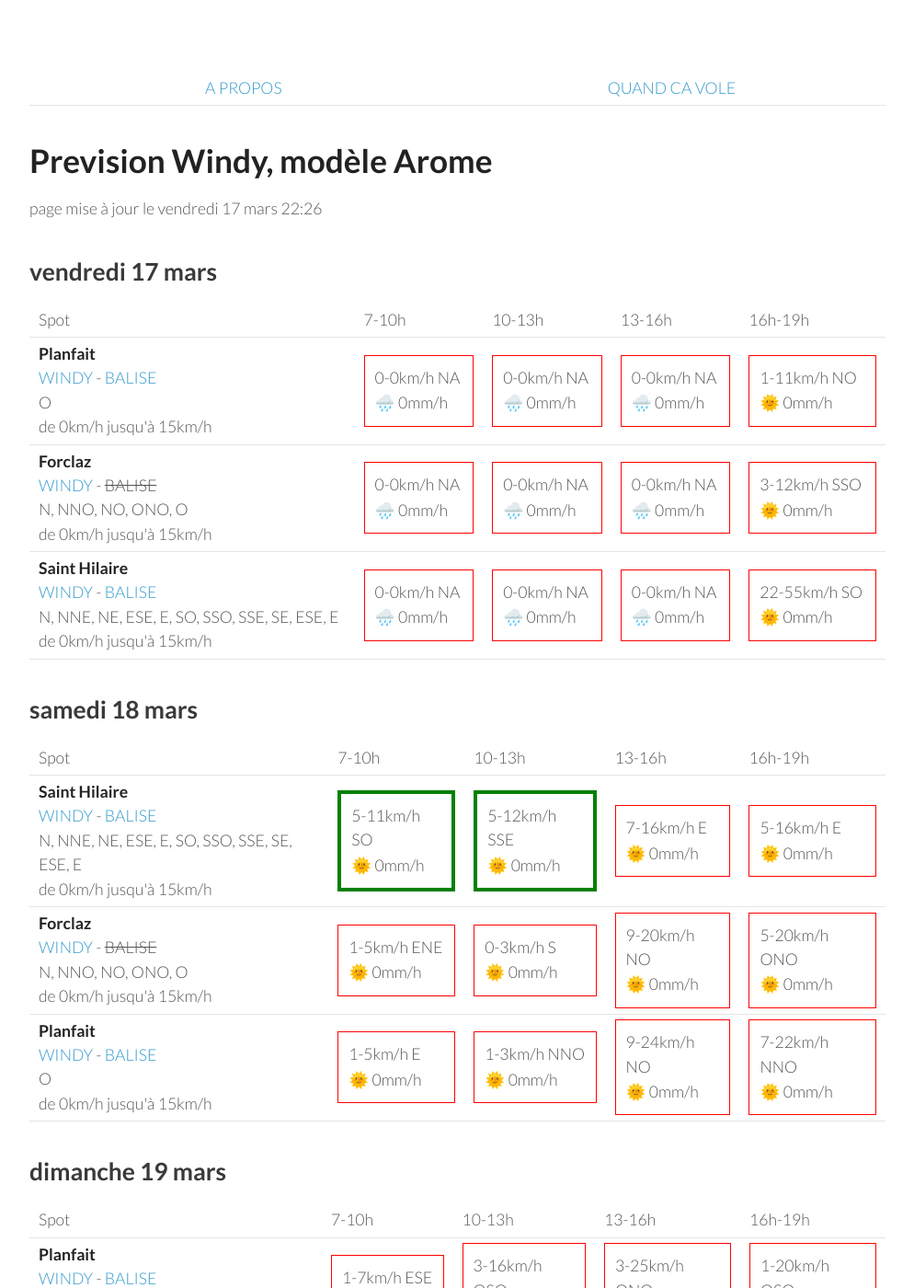
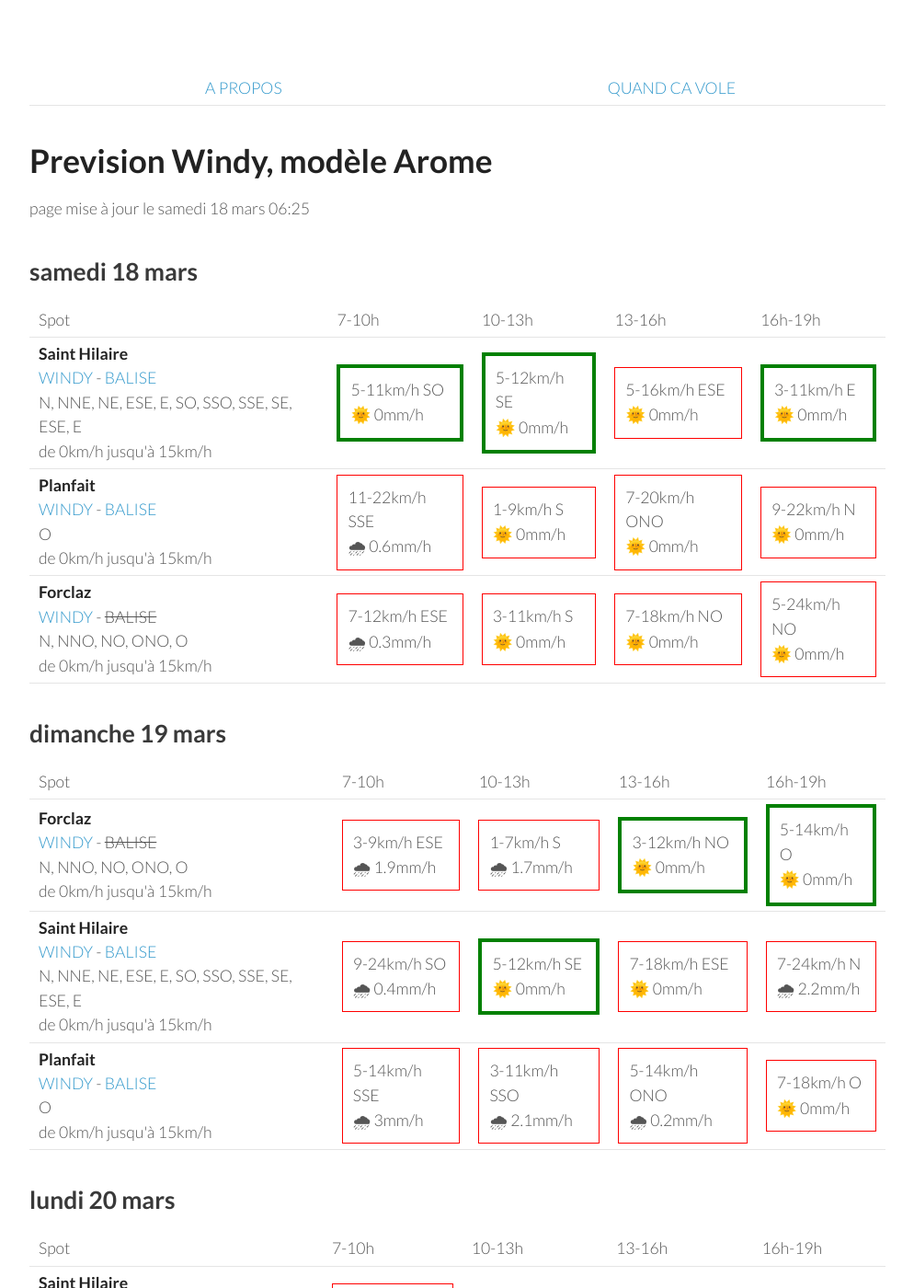
Before and after one commit to parapente-dans-le-nord/parapente-dans-le-nord.github.io, a Jekyll site: the page built from alpes_nord.markdown, in a window 1280 px wide and 1400 px high. Shown: the whole window at 92% size, without its empty margins (26-1020 px from the left). Built offline with Jekyll 4.4.1, drawn with Linux system fonts in a browser that asks for light colours; some of the changed text lies outside the part shown.

Commit message:
update index.markdown

```diff
--- a/alpes_nord.markdown
+++ b/alpes_nord.markdown
@@ -7,51 +7,8 @@ title:  "Tous les spots"
 {: .links}
 
 # Prevision Windy, modèle Arome
-page mise à jour le vendredi 17 mars 22:26
+page mise à jour le samedi 18 mars 06:25
 
-## vendredi 17 mars
-
-{::nomarkdown}
-<table>
-  <tbody>
-    <tr>
-      <td>Spot</td>
-      <td>7-10h</td>
-      <td>10-13h</td>
-      <td>13-16h</td>
-      <td>16h-19h</td>
-    </tr>
-<tr>
-        <td><strong>Planfait</strong><br><a href="https://windy.com/45.853/6.223?45.415,6.223,8">WINDY</a> - <span class=""><a href="https://www.openwindmap.org/PP496">BALISE</a> </span><br> <span class="vent-favorable">O</span><br><span class="force-vent">de 0km/h jusqu'à 15km/h</span> </td>
-
-            <td><div class="not-flyable"><p>0-0km/h NA</p><p>🌧️ 0mm/h</p></div></td>
-            <td><div class="not-flyable"><p>0-0km/h NA</p><p>🌧️ 0mm/h</p></div></td>
-            <td><div class="not-flyable"><p>0-0km/h NA</p><p>🌧️ 0mm/h</p></div></td>
-            <td><div class="not-flyable"><p>1-11km/h NO</p><p>🌞 0mm/h</p></div></td>
-
-    </tr>
-<tr>
-        <td><strong>Forclaz</strong><br><a href="https://windy.com/45.814/6.247?45.375,6.246,8,m:eVwaglz">WINDY</a> - <span class="no-balise"> BALISE </span><br> <span class="vent-favorable">N, NNO, NO, ONO, O</span><br><span class="force-vent">de 0km/h jusqu'à 15km/h</span> </td>
-
-            <td><div class="not-flyable"><p>0-0km/h NA</p><p>🌧️ 0mm/h</p></div></td>
-            <td><div class="not-flyable"><p>0-0km/h NA</p><p>🌧️ 0mm/h</p></div></td>
-            <td><div class="not-flyable"><p>0-0km/h NA</p><p>🌧️ 0mm/h</p></div></td>
-            <td><div class="not-flyable"><p>3-12km/h SSO</p><p>🌞 0mm/h</p></div></td>
-
-    </tr>
-<tr>
-        <td><strong>Saint Hilaire</strong><br><a href="https://windy.com/45.307/5.888?45.087,5.889,9,m:eUFagkX">WINDY</a> - <span class=""><a href="http://www.balisemeteo.com/balise.php?idBalise=61">BALISE</a> </span><br> <span class="vent-favorable">N, NNE, NE, ESE, E, SO, SSO, SSE, SE, ESE, E</span><br><span class="force-vent">de 0km/h jusqu'à 15km/h</span> </td>
-
-            <td><div class="not-flyable"><p>0-0km/h NA</p><p>🌧️ 0mm/h</p></div></td>
-            <td><div class="not-flyable"><p>0-0km/h NA</p><p>🌧️ 0mm/h</p></div></td>
-            <td><div class="not-flyable"><p>0-0km/h NA</p><p>🌧️ 0mm/h</p></div></td>
-            <td><div class="not-flyable"><p>22-55km/h SO</p><p>🌞 0mm/h</p></div></td>
-
-    </tr>
-
-</tbody>
-</table>
-{:/}
 ## samedi 18 mars
 
 {::nomarkdown}
@@ -68,29 +25,29 @@ page mise à jour le vendredi 17 mars 22:26
         <td><strong>Saint Hilaire</strong><br><a href="https://windy.com/45.307/5.888?45.087,5.889,9,m:eUFagkX">WINDY</a> - <span class=""><a href="http://www.balisemeteo.com/balise.php?idBalise=61">BALISE</a> </span><br> <span class="vent-favorable">N, NNE, NE, ESE, E, SO, SSO, SSE, SE, ESE, E</span><br><span class="force-vent">de 0km/h jusqu'à 15km/h</span> </td>
 
             <td><div class="flyable"><p>5-11km/h SO</p><p>🌞 0mm/h</p></div></td>
-            <td><div class="flyable"><p>5-12km/h SSE</p><p>🌞 0mm/h</p></div></td>
-            <td><div class="not-flyable"><p>7-16km/h E</p><p>🌞 0mm/h</p></div></td>
-            <td><div class="not-flyable"><p>5-16km/h E</p><p>🌞 0mm/h</p></div></td>
+            <td><div class="flyable"><p>5-12km/h SE</p><p>🌞 0mm/h</p></div></td>
+            <td><div class="not-flyable"><p>5-16km/h ESE</p><p>🌞 0mm/h</p></div></td>
+            <td><div class="flyable"><p>3-11km/h E</p><p>🌞 0mm/h</p></div></td>
+
+
+    </tr>
+<tr>
+        <td><strong>Planfait</strong><br><a href="https://windy.com/45.853/6.223?45.415,6.223,8">WINDY</a> - <span class=""><a href="https://www.openwindmap.org/PP496">BALISE</a> </span><br> <span class="vent-favorable">O</span><br><span class="force-vent">de 0km/h jusqu'à 15km/h</span> </td>
+
+            <td><div class="not-flyable"><p>11-22km/h SSE</p><p>🌧 0.6mm/h</p></div></td>
+            <td><div class="not-flyable"><p>1-9km/h S</p><p>🌞 0mm/h</p></div></td>
+            <td><div class="not-flyable"><p>7-20km/h ONO</p><p>🌞 0mm/h</p></div></td>
+            <td><div class="not-flyable"><p>9-22km/h N</p><p>🌞 0mm/h</p></div></td>
 
 
     </tr>
 <tr>
         <td><strong>Forclaz</strong><br><a href="https://windy.com/45.814/6.247?45.375,6.246,8,m:eVwaglz">WINDY</a> - <span class="no-balise"> BALISE </span><br> <span class="vent-favorable">N, NNO, NO, ONO, O</span><br><span class="force-vent">de 0km/h jusqu'à 15km/h</span> </td>
 
-            <td><div class="not-flyable"><p>1-5km/h ENE</p><p>🌞 0mm/h</p></div></td>
-            <td><div class="not-flyable"><p>0-3km/h S</p><p>🌞 0mm/h</p></div></td>
-            <td><div class="not-flyable"><p>9-20km/h NO</p><p>🌞 0mm/h</p></div></td>
-            <td><div class="not-flyable"><p>5-20km/h ONO</p><p>🌞 0mm/h</p></div></td>
-
-
-    </tr>
-<tr>
-        <td><strong>Planfait</strong><br><a href="https://windy.com/45.853/6.223?45.415,6.223,8">WINDY</a> - <span class=""><a href="https://www.openwindmap.org/PP496">BALISE</a> </span><br> <span class="vent-favorable">O</span><br><span class="force-vent">de 0km/h jusqu'à 15km/h</span> </td>
-
-            <td><div class="not-flyable"><p>1-5km/h E</p><p>🌞 0mm/h</p></div></td>
-            <td><div class="not-flyable"><p>1-3km/h NNO</p><p>🌞 0mm/h</p></div></td>
-            <td><div class="not-flyable"><p>9-24km/h NO</p><p>🌞 0mm/h</p></div></td>
-            <td><div class="not-flyable"><p>7-22km/h NNO</p><p>🌞 0mm/h</p></div></td>
+            <td><div class="not-flyable"><p>7-12km/h ESE</p><p>🌧 0.3mm/h</p></div></td>
+            <td><div class="not-flyable"><p>3-11km/h S</p><p>🌞 0mm/h</p></div></td>
+            <td><div class="not-flyable"><p>7-18km/h NO</p><p>🌞 0mm/h</p></div></td>
+            <td><div class="not-flyable"><p>5-24km/h NO</p><p>🌞 0mm/h</p></div></td>
 
 
     </tr>
@@ -111,32 +68,32 @@ page mise à jour le vendredi 17 mars 22:26
       <td>16h-19h</td>
     </tr>
 <tr>
-        <td><strong>Planfait</strong><br><a href="https://windy.com/45.853/6.223?45.415,6.223,8">WINDY</a> - <span class=""><a href="https://www.openwindmap.org/PP496">BALISE</a> </span><br> <span class="vent-favorable">O</span><br><span class="force-vent">de 0km/h jusqu'à 15km/h</span> </td>
+        <td><strong>Forclaz</strong><br><a href="https://windy.com/45.814/6.247?45.375,6.246,8,m:eVwaglz">WINDY</a> - <span class="no-balise"> BALISE </span><br> <span class="vent-favorable">N, NNO, NO, ONO, O</span><br><span class="force-vent">de 0km/h jusqu'à 15km/h</span> </td>
 
-            <td><div class="not-flyable"><p>1-7km/h ESE</p><p>🌧 1.1mm/h</p></div></td>
-            <td><div class="not-flyable"><p>3-16km/h OSO</p><p>🌧 0.2mm/h</p></div></td>
-            <td><div class="not-flyable"><p>3-25km/h ONO</p><p>🌧 1mm/h</p></div></td>
-            <td><div class="not-flyable"><p>1-20km/h OSO</p><p>🌞 0mm/h</p></div></td>
+            <td><div class="not-flyable"><p>3-9km/h ESE</p><p>🌧 1.9mm/h</p></div></td>
+            <td><div class="not-flyable"><p>1-7km/h S</p><p>🌧 1.7mm/h</p></div></td>
+            <td><div class="flyable"><p>3-12km/h NO</p><p>🌞 0mm/h</p></div></td>
+            <td><div class="flyable"><p>5-14km/h O</p><p>🌞 0mm/h</p></div></td>
 
 
     </tr>
 <tr>
         <td><strong>Saint Hilaire</strong><br><a href="https://windy.com/45.307/5.888?45.087,5.889,9,m:eUFagkX">WINDY</a> - <span class=""><a href="http://www.balisemeteo.com/balise.php?idBalise=61">BALISE</a> </span><br> <span class="vent-favorable">N, NNE, NE, ESE, E, SO, SSO, SSE, SE, ESE, E</span><br><span class="force-vent">de 0km/h jusqu'à 15km/h</span> </td>
 
-            <td><div class="not-flyable"><p>1-5km/h NO</p><p>🌞 0mm/h</p></div></td>
-            <td><div class="not-flyable"><p>3-20km/h OSO</p><p>🌞 0mm/h</p></div></td>
-            <td><div class="not-flyable"><p>3-25km/h OSO</p><p>🌞 0mm/h</p></div></td>
-            <td><div class="not-flyable"><p>3-24km/h SO</p><p>🌞 0mm/h</p></div></td>
+            <td><div class="not-flyable"><p>9-24km/h SO</p><p>🌧 0.4mm/h</p></div></td>
+            <td><div class="flyable"><p>5-12km/h SE</p><p>🌞 0mm/h</p></div></td>
+            <td><div class="not-flyable"><p>7-18km/h ESE</p><p>🌞 0mm/h</p></div></td>
+            <td><div class="not-flyable"><p>7-24km/h N</p><p>🌧 2.2mm/h</p></div></td>
 
 
     </tr>
 <tr>
-        <td><strong>Forclaz</strong><br><a href="https://windy.com/45.814/6.247?45.375,6.246,8,m:eVwaglz">WINDY</a> - <span class="no-balise"> BALISE </span><br> <span class="vent-favorable">N, NNO, NO, ONO, O</span><br><span class="force-vent">de 0km/h jusqu'à 15km/h</span> </td>
+        <td><strong>Planfait</strong><br><a href="https://windy.com/45.853/6.223?45.415,6.223,8">WINDY</a> - <span class=""><a href="https://www.openwindmap.org/PP496">BALISE</a> </span><br> <span class="vent-favorable">O</span><br><span class="force-vent">de 0km/h jusqu'à 15km/h</span> </td>
 
-            <td><div class="not-flyable"><p>1-3km/h ENE</p><p>🌧 0.7mm/h</p></div></td>
-            <td><div class="not-flyable"><p>3-16km/h O</p><p>🌧 0.3mm/h</p></div></td>
-            <td><div class="not-flyable"><p>5-25km/h NO</p><p>🌧 1.4mm/h</p></div></td>
-            <td><div class="not-flyable"><p>1-22km/h ONO</p><p>🌧 0.2mm/h</p></div></td>
+            <td><div class="not-flyable"><p>5-14km/h SSE</p><p>🌧 3mm/h</p></div></td>
+            <td><div class="not-flyable"><p>3-11km/h SSO</p><p>🌧 2.1mm/h</p></div></td>
+            <td><div class="not-flyable"><p>5-14km/h ONO</p><p>🌧 0.2mm/h</p></div></td>
+            <td><div class="not-flyable"><p>7-18km/h O</p><p>🌞 0mm/h</p></div></td>
 
 
     </tr>
@@ -159,30 +116,30 @@ page mise à jour le vendredi 17 mars 22:26
 <tr>
         <td><strong>Saint Hilaire</strong><br><a href="https://windy.com/45.307/5.888?45.087,5.889,9,m:eUFagkX">WINDY</a> - <span class=""><a href="http://www.balisemeteo.com/balise.php?idBalise=61">BALISE</a> </span><br> <span class="vent-favorable">N, NNE, NE, ESE, E, SO, SSO, SSE, SE, ESE, E</span><br><span class="force-vent">de 0km/h jusqu'à 15km/h</span> </td>
 
-            <td><div class="not-flyable"><p>5-27km/h NE</p><p>🌞 0mm/h</p></div></td>
-            <td><div class="not-flyable"><p>3-29km/h N</p><p>🌞 0mm/h</p></div></td>
-            <td><div class="not-flyable"><p>3-31km/h N</p><p>🌞 0mm/h</p></div></td>
-            <td><div class="not-flyable"><p>3-25km/h ONO</p><p>🌞 0mm/h</p></div></td>
+            <td><div class="not-flyable"><p>1-18km/h ENE</p><p>🌧 0.5mm/h</p></div></td>
+            <td><div class="not-flyable"><p>5-25km/h N</p><p>🌞 0mm/h</p></div></td>
+            <td><div class="not-flyable"><p>5-27km/h N</p><p>🌧 0.2mm/h</p></div></td>
+            <td><div class="not-flyable"><p>3-27km/h N</p><p>🌞 0mm/h</p></div></td>
 
 
     </tr>
 <tr>
         <td><strong>Planfait</strong><br><a href="https://windy.com/45.853/6.223?45.415,6.223,8">WINDY</a> - <span class=""><a href="https://www.openwindmap.org/PP496">BALISE</a> </span><br> <span class="vent-favorable">O</span><br><span class="force-vent">de 0km/h jusqu'à 15km/h</span> </td>
 
-            <td><div class="not-flyable"><p>3-14km/h E</p><p>🌞 0mm/h</p></div></td>
-            <td><div class="not-flyable"><p>1-16km/h O</p><p>🌞 0mm/h</p></div></td>
-            <td><div class="not-flyable"><p>5-24km/h NO</p><p>🌞 0mm/h</p></div></td>
-            <td><div class="not-flyable"><p>7-27km/h NO</p><p>🌞 0mm/h</p></div></td>
+            <td><div class="not-flyable"><p>1-9km/h E</p><p>🌧 0.2mm/h</p></div></td>
+            <td><div class="not-flyable"><p>3-18km/h ONO</p><p>🌞 0mm/h</p></div></td>
+            <td><div class="not-flyable"><p>5-22km/h ONO</p><p>🌧 0.2mm/h</p></div></td>
+            <td><div class="not-flyable"><p>5-22km/h NO</p><p>🌞 0mm/h</p></div></td>
 
 
     </tr>
 <tr>
         <td><strong>Forclaz</strong><br><a href="https://windy.com/45.814/6.247?45.375,6.246,8,m:eVwaglz">WINDY</a> - <span class="no-balise"> BALISE </span><br> <span class="vent-favorable">N, NNO, NO, ONO, O</span><br><span class="force-vent">de 0km/h jusqu'à 15km/h</span> </td>
 
-            <td><div class="not-flyable"><p>5-16km/h E</p><p>🌞 0mm/h</p></div></td>
-            <td><div class="not-flyable"><p>1-18km/h SO</p><p>🌞 0mm/h</p></div></td>
-            <td><div class="not-flyable"><p>5-24km/h NO</p><p>🌞 0mm/h</p></div></td>
-            <td><div class="not-flyable"><p>5-25km/h NO</p><p>🌞 0mm/h</p></div></td>
+            <td><div class="not-flyable"><p>0-9km/h E</p><p>🌧 0.2mm/h</p></div></td>
+            <td><div class="not-flyable"><p>3-16km/h ONO</p><p>🌞 0mm/h</p></div></td>
+            <td><div class="not-flyable"><p>3-20km/h ONO</p><p>🌧 0.2mm/h</p></div></td>
+            <td><div class="not-flyable"><p>5-22km/h NO</p><p>🌞 0mm/h</p></div></td>
 
 
     </tr>
@@ -205,8 +162,8 @@ page mise à jour le vendredi 17 mars 22:26
 <tr>
         <td><strong>Planfait</strong><br><a href="https://windy.com/45.853/6.223?45.415,6.223,8">WINDY</a> - <span class=""><a href="https://www.openwindmap.org/PP496">BALISE</a> </span><br> <span class="vent-favorable">O</span><br><span class="force-vent">de 0km/h jusqu'à 15km/h</span> </td>
 
-            <td><div class="not-flyable"><p>5-18km/h ESE</p><p>🌞 0mm/h</p></div></td>
-            <td><div class="not-flyable"><p>1-20km/h S</p><p>🌞 0mm/h</p></div></td>
+            <td><div class="not-flyable"><p>5-20km/h ESE</p><p>🌞 0mm/h</p></div></td>
+            <td><div class="not-flyable"><p>1-22km/h SSE</p><p>🌞 0mm/h</p></div></td>
             <td><div class="not-flyable"><p>5-24km/h O</p><p>🌞 0mm/h</p></div></td>
             <td><div class="not-flyable"><p>5-25km/h ONO</p><p>🌞 0mm/h</p></div></td>
 
@@ -215,8 +172,8 @@ page mise à jour le vendredi 17 mars 22:26
 <tr>
         <td><strong>Forclaz</strong><br><a href="https://windy.com/45.814/6.247?45.375,6.246,8,m:eVwaglz">WINDY</a> - <span class="no-balise"> BALISE </span><br> <span class="vent-favorable">N, NNO, NO, ONO, O</span><br><span class="force-vent">de 0km/h jusqu'à 15km/h</span> </td>
 
-            <td><div class="not-flyable"><p>5-18km/h ESE</p><p>🌞 0mm/h</p></div></td>
-            <td><div class="not-flyable"><p>1-20km/h SE</p><p>🌞 0mm/h</p></div></td>
+            <td><div class="not-flyable"><p>3-20km/h ESE</p><p>🌞 0mm/h</p></div></td>
+            <td><div class="not-flyable"><p>1-22km/h ESE</p><p>🌞 0mm/h</p></div></td>
             <td><div class="not-flyable"><p>5-24km/h ONO</p><p>🌞 0mm/h</p></div></td>
             <td><div class="not-flyable"><p>5-27km/h ONO</p><p>🌞 0mm/h</p></div></td>
 
@@ -225,8 +182,8 @@ page mise à jour le vendredi 17 mars 22:26
 <tr>
         <td><strong>Saint Hilaire</strong><br><a href="https://windy.com/45.307/5.888?45.087,5.889,9,m:eUFagkX">WINDY</a> - <span class=""><a href="http://www.balisemeteo.com/balise.php?idBalise=61">BALISE</a> </span><br> <span class="vent-favorable">N, NNE, NE, ESE, E, SO, SSO, SSE, SE, ESE, E</span><br><span class="force-vent">de 0km/h jusqu'à 15km/h</span> </td>
 
-            <td><div class="not-flyable"><p>1-18km/h ENE</p><p>🌞 0mm/h</p></div></td>
-            <td><div class="not-flyable"><p>3-24km/h OSO</p><p>🌞 0mm/h</p></div></td>
+            <td><div class="not-flyable"><p>1-29km/h ESE</p><p>🌞 0mm/h</p></div></td>
+            <td><div class="not-flyable"><p>3-33km/h SO</p><p>🌞 0mm/h</p></div></td>
             <td><div class="not-flyable"><p>5-31km/h OSO</p><p>🌞 0mm/h</p></div></td>
             <td><div class="not-flyable"><p>5-31km/h O</p><p>🌞 0mm/h</p></div></td>
 
```
